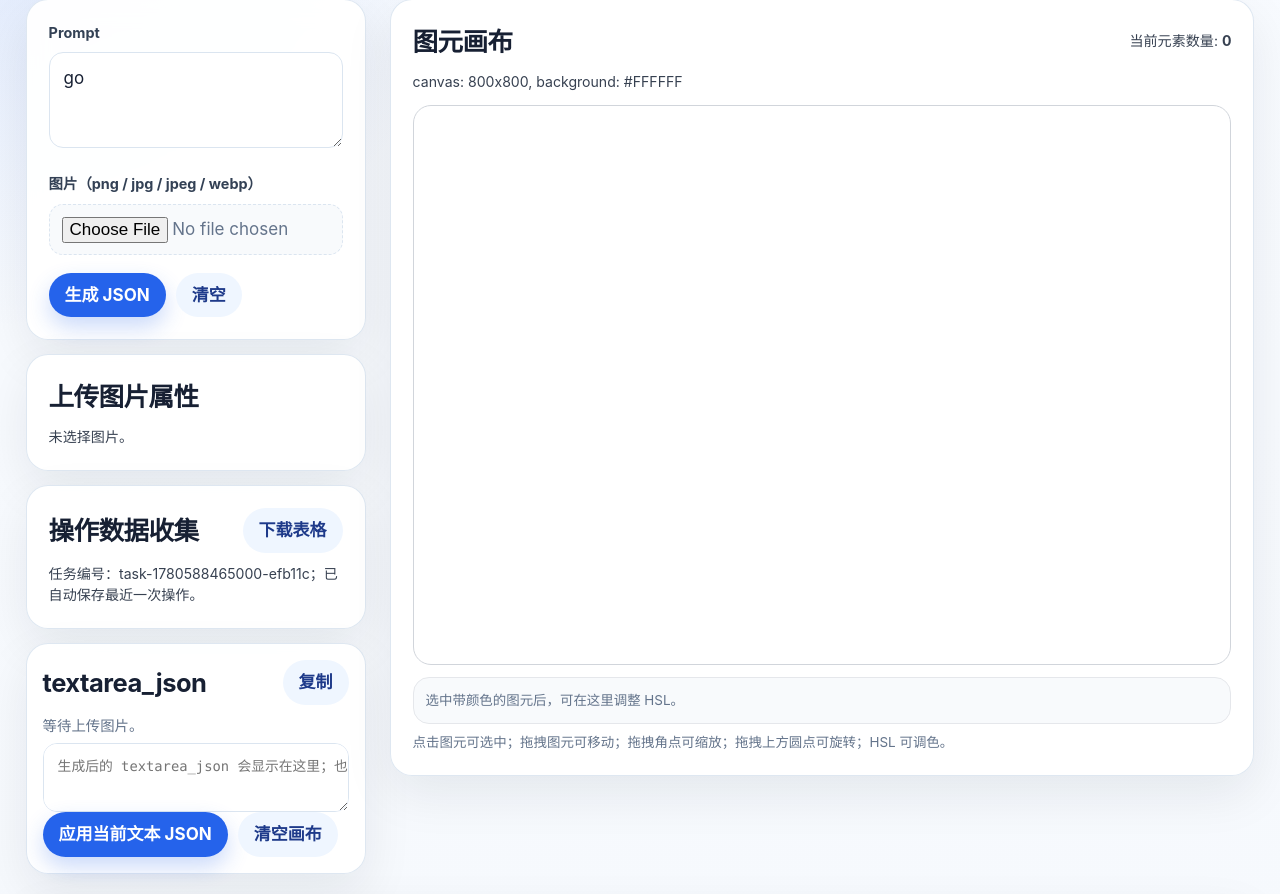
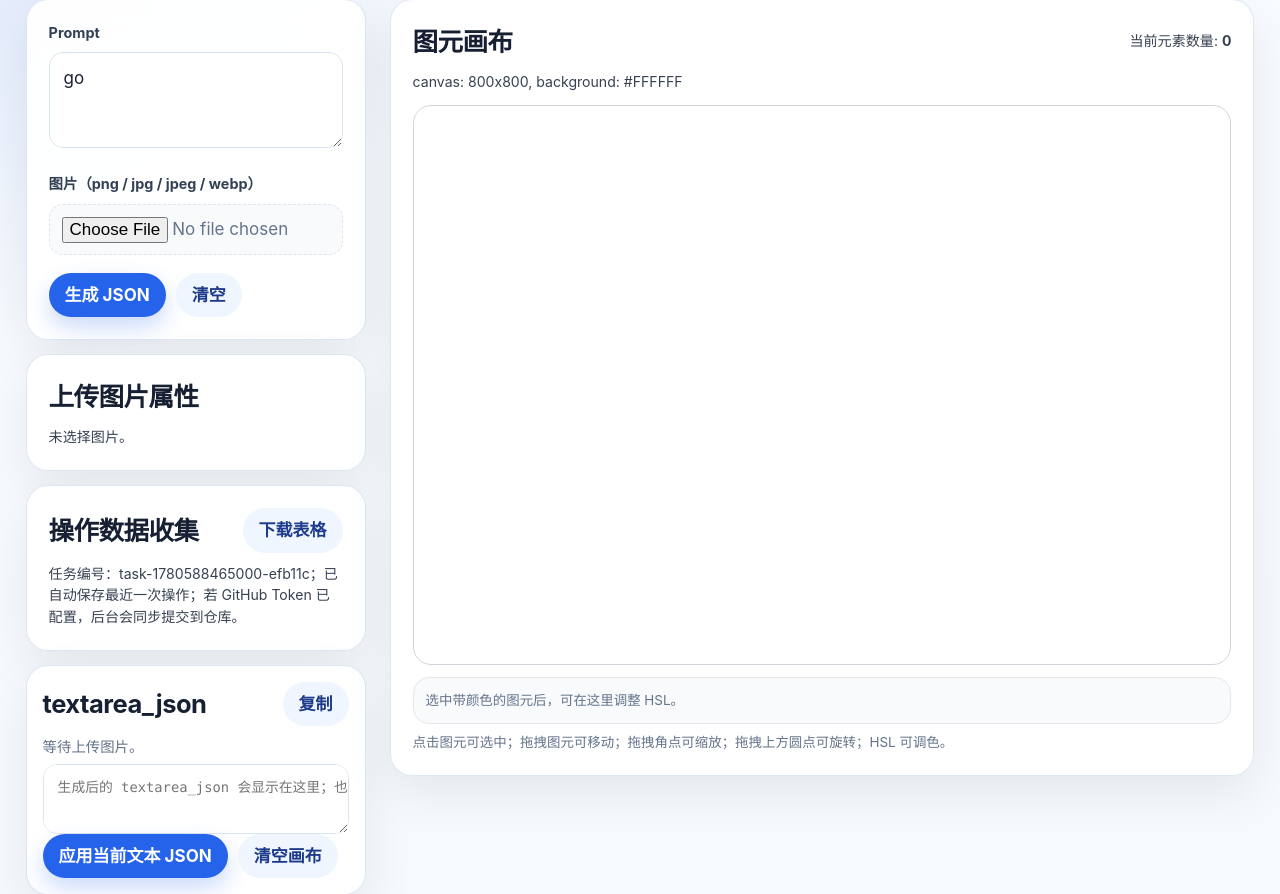
Before and after one commit to yangyanghu719-pixel/color-agent-plugins, a FastAPI app: page /aliyun-app-chat-test in a window 1280 px wide. Shown: the part 182-1076 px from the top of the page. Run offline with FastAPI, Linux system fonts and the light colour scheme; some libraries are stand-ins or nearby versions.

Commit message:
Add GitHub operation artifact sync

```diff
--- a/app/main.py
+++ b/app/main.py
@@ -6,11 +6,14 @@ from datetime import datetime, timezone
 import json
 import logging
 import mimetypes
+import os
 import re
 import threading
 import urllib.parse
 from uuid import uuid4
 from typing import Any
+
+import requests
 
 from fastapi import FastAPI, File, Form, HTTPException, UploadFile
 from fastapi.responses import FileResponse, HTMLResponse, JSONResponse
@@ -55,13 +58,19 @@ WORKFLOW_INPUT_DIR = UPLOAD_DIR / "workflow_inputs"
 OPERATION_DATA_DIR = Path("static/operation_data")
 OPERATION_CSV_PATH = OPERATION_DATA_DIR / "aliyun_app_chat_test_operations.csv"
 OPERATION_JSONL_PATH = OPERATION_DATA_DIR / "aliyun_app_chat_test_events.jsonl"
+OPERATION_ARTIFACT_ROOT = OPERATION_DATA_DIR / "github_ready"
 UPLOAD_DIR.mkdir(parents=True, exist_ok=True)
 WORKFLOW_INPUT_DIR.mkdir(parents=True, exist_ok=True)
 OPERATION_DATA_DIR.mkdir(parents=True, exist_ok=True)
+OPERATION_ARTIFACT_ROOT.mkdir(parents=True, exist_ok=True)
 startup_log("upload directories ensured with mkdir only")
 MAX_REFERENCE_IMAGE_BYTES = 10 * 1024 * 1024
 MAX_AB_COMPOSITION_IMAGE_BYTES = 7 * 1024 * 1024
 DATA_URL_PATTERN = re.compile(r"^data:(image/(?:png|jpeg|jpg|webp));base64,(.+)$", re.IGNORECASE | re.DOTALL)
+GITHUB_CONTENTS_API = "https://api.github.com/repos/{repo}/contents/{path}"
+DEFAULT_OPERATION_GITHUB_REPO = "yangyanghu719-pixel/color-agent-plugins"
+DEFAULT_OPERATION_GITHUB_BRANCH = "composition-lab"
+DEFAULT_OPERATION_GITHUB_BASE_DIR = "backend_data_storage"
 
 
 class LazyServiceProxy:
@@ -148,6 +157,108 @@ def truncate_cell(value: Any, max_chars: int = 4000) -> str:
     return text[:max_chars]
 
 
+
+def github_operation_config() -> dict[str, str]:
+    return {
+        "token": os.getenv("GITHUB_OPERATION_TOKEN", "").strip(),
+        "repo": os.getenv("GITHUB_OPERATION_REPO", DEFAULT_OPERATION_GITHUB_REPO).strip(),
+        "branch": os.getenv("GITHUB_OPERATION_BRANCH", DEFAULT_OPERATION_GITHUB_BRANCH).strip(),
+        "base_dir": os.getenv("GITHUB_OPERATION_BASE_DIR", DEFAULT_OPERATION_GITHUB_BASE_DIR).strip().strip("/"),
+    }
+
+
+def safe_github_path_part(value: str) -> str:
+    cleaned = re.sub(r"[^0-9A-Za-z_\-\u4e00-\u9fff]+", "_", value).strip("_")
+    return cleaned or "未命名"
+
+
+def timestamp_file_prefix(value: str | None = None) -> str:
+    text = (value or utc_now_iso()).replace(":", "-").replace("+", "Z")
+    return re.sub(r"[^0-9A-Za-z_.\-]+", "-", text)
+
+
+def task_artifact_folder(task_id: str) -> str:
+    return f"上传照片_{safe_github_path_part(task_id)}"
+
+
+def github_contents_url(repo: str, repo_path: str) -> str:
+    return GITHUB_CONTENTS_API.format(repo=repo, path=urllib.parse.quote(repo_path, safe="/"))
+
+
+def github_put_file(repo_path: str, content: bytes, commit_message: str) -> dict[str, Any]:
+    config = github_operation_config()
+    if not config["token"]:
+        return {"enabled": False, "message": "未配置 GITHUB_OPERATION_TOKEN，已仅保存到服务器本地临时目录"}
+    url = github_contents_url(config["repo"], repo_path)
+    headers = {
+        "Authorization": f"Bearer {config['token']}",
+        "Accept": "application/vnd.github+json",
+        "X-GitHub-Api-Version": "2022-11-28",
+    }
+    params = {"ref": config["branch"]}
+    payload: dict[str, Any] = {
+        "message": commit_message,
+        "content": base64.b64encode(content).decode("ascii"),
+        "branch": config["branch"],
+    }
+    try:
+        existing = requests.get(url, headers=headers, params=params, timeout=20)
+        if existing.status_code == 200:
+            sha = existing.json().get("sha")
+            if sha:
+                payload["sha"] = sha
+        elif existing.status_code not in {404, 422}:
+            return {"enabled": True, "ok": False, "status_code": existing.status_code, "message": existing.text[:500]}
+        response = requests.put(url, headers=headers, json=payload, timeout=30)
+        return {"enabled": True, "ok": 200 <= response.status_code < 300, "status_code": response.status_code, "repo_path": repo_path, "message": response.text[:500]}
+    except requests.RequestException as exc:
+        return {"enabled": True, "ok": False, "repo_path": repo_path, "message": str(exc)}
+
+
+
+
+def sync_operation_table_to_github(commit_message: str) -> dict[str, Any]:
+    config = github_operation_config()
+    if not config["token"] or not OPERATION_CSV_PATH.exists():
+        return {"enabled": bool(config["token"]), "ok": False, "message": "CSV 不存在或未配置 GitHub Token"}
+    repo_path = f"{config['base_dir']}/后台数据表格/aliyun_app_chat_test_operations.csv".strip("/")
+    return github_put_file(repo_path, OPERATION_CSV_PATH.read_bytes(), commit_message)
+
+def should_delete_local_after_github_sync(github_result: dict[str, Any]) -> bool:
+    if not github_result.get("enabled") or not github_result.get("ok"):
+        return False
+    value = os.getenv("GITHUB_OPERATION_DELETE_LOCAL_AFTER_SYNC", "true").strip().lower()
+    return value not in {"0", "false", "no", "off"}
+
+def write_operation_artifact(task_id: Any | None, relative_path: str, content: bytes | str, commit_message: str) -> dict[str, Any]:
+    task_key = safe_task_id(task_id)
+    content_bytes = content.encode("utf-8") if isinstance(content, str) else content
+    local_path = OPERATION_ARTIFACT_ROOT / task_artifact_folder(task_key) / relative_path
+    local_path.parent.mkdir(parents=True, exist_ok=True)
+    local_path.write_bytes(content_bytes)
+    config = github_operation_config()
+    repo_path = f"{config['base_dir']}/{task_artifact_folder(task_key)}/{Path(relative_path).as_posix()}".strip("/")
+    github_result = github_put_file(repo_path, content_bytes, commit_message)
+    if should_delete_local_after_github_sync(github_result):
+        local_path.unlink(missing_ok=True)
+    return {"task_id": task_key, "local_path": str(local_path), "repo_path": repo_path, "github": github_result}
+
+
+def write_operation_text_artifact(task_id: Any | None, relative_path: str, text: str, commit_message: str) -> dict[str, Any]:
+    return write_operation_artifact(task_id, relative_path, text, commit_message)
+
+
+def comparison_image_artifact_path(kind: str, slot: str, ext: str) -> str:
+    folder = "任务2_色彩比较" if kind == "color" else "任务1_构图比较"
+    label = "图片A" if slot.upper() == "A" else "图片B"
+    return f"{folder}/{label}{ext}"
+
+
+def comparison_analysis_artifact_path(kind: str) -> str:
+    if kind == "color":
+        return "任务2_色彩比较/色彩对比分析文本.txt"
+    return "任务1_构图比较/构图对比分析文本.txt"
+
 def read_operation_rows() -> dict[str, dict[str, str]]:
     if not OPERATION_CSV_PATH.exists():
         return {}
@@ -187,6 +298,17 @@ def record_aliyun_app_operation(task_id: Any | None, event_type: str, event_labe
         }
         with OPERATION_JSONL_PATH.open("a", encoding="utf-8") as file_obj:
             file_obj.write(json.dumps(event_payload, ensure_ascii=False) + "\n")
+    event_json = json.dumps(event_payload, ensure_ascii=False, indent=2)
+    event_path = f"事件流水/{timestamp_file_prefix(now)}_{safe_github_path_part(event_type)}.json"
+    write_operation_text_artifact(task_key, event_path, event_json, f"Record {event_type} for {task_key}")
+    latest_row = {column: rows[task_key].get(column, "") for column in OPERATION_TABLE_COLUMNS}
+    write_operation_text_artifact(
+        task_key,
+        "当前任务汇总.json",
+        json.dumps(latest_row, ensure_ascii=False, indent=2),
+        f"Update operation summary for {task_key}",
+    )
+    sync_operation_table_to_github(f"Update Aliyun app operation CSV after {event_type} for {task_key}")
     return task_key
 
 
@@ -436,6 +558,12 @@ async def aliyun_app_chat_test_send(
         prompt=(prompt or "").strip() or "go",
         manual_uploaded_image=public_image_url,
     )
+    write_operation_artifact(
+        task_key,
+        f"手动上传的图片{ext}",
+        content,
+        f"Save manual upload for {task_key}",
+    )
     result = await run_in_threadpool(
         get_aliyun_app_chat_test_service().call,
         public_image_url,
@@ -447,6 +575,12 @@ async def aliyun_app_chat_test_send(
     body["task_id"] = task_key
     if result.ok:
         record_aliyun_app_operation(task_key, "ai_generation", "智能体分析得到原始图元", ai_raw_image=result.textarea_json)
+        write_operation_text_artifact(
+            task_key,
+            "分析后的原始图元/textarea_json.json",
+            result.textarea_json,
+            f"Save AI raw elements for {task_key}",
+        )
     else:
         record_aliyun_app_operation(task_key, "ai_generation_failed", result.message or result.error)
     status_code = 200 if result.ok else 502
@@ -489,6 +623,12 @@ async def aliyun_app_chat_test_save_composition_image(payload: dict[str, Any]):
         f"保存{comparison_kind}图 {slot}",
         **{image_column_prefix + slot.lower(): aliyun_app_chat_test_public_workflow_url(save_name)},
     )
+    write_operation_artifact(
+        task_key,
+        comparison_image_artifact_path(comparison_kind, slot, ext),
+        content,
+        f"Save {comparison_kind} image {slot} for {task_key}",
+    )
     return {
         "ok": True,
         "message": f"图 {slot} 已保存",
@@ -511,7 +651,14 @@ async def aliyun_app_chat_test_analyze_ab(payload: dict[str, Any]):
         return JSONResponse(status_code=400, content={"ok": False, "message": "A/B 图片 URL 必须来自当前页面保存的公网图片"})
     task_key = safe_task_id(payload.get("task_id"))
     result = await run_in_threadpool(get_aliyun_app_chat_test_service().analyze_composition_ab, image_a_url, image_b_url)
-    record_aliyun_app_operation(task_key, "composition_analysis", "构图分析结果", composition_analysis_result=result.analysis if result.ok else result.message)
+    analysis_text = result.analysis if result.ok else result.message
+    record_aliyun_app_operation(task_key, "composition_analysis", "构图分析结果", composition_analysis_result=analysis_text)
+    write_operation_text_artifact(
+        task_key,
+        comparison_analysis_artifact_path("composition"),
+        analysis_text,
+        f"Save composition analysis for {task_key}",
+    )
     status_code = 200 if result.ok else 502
     if result.upstream_status is None and result.upstream_debug.get("error_message") == "缺少环境变量: ALIYUN_API_KEY":
         status_code = 503
@@ -530,7 +677,14 @@ async def aliyun_app_chat_test_analyze_ab_color(payload: dict[str, Any]):
         return JSONResponse(status_code=400, content={"ok": False, "message": "A/B 图片 URL 必须来自当前页面保存的公网图片"})
     task_key = safe_task_id(payload.get("task_id"))
     result = await run_in_threadpool(get_aliyun_app_chat_test_service().analyze_color_ab, image_a_url, image_b_url)
-    record_aliyun_app_operation(task_key, "color_analysis", "色彩分析结果", color_analysis_result=result.analysis if result.ok else result.message)
+    analysis_text = result.analysis if result.ok else result.message
+    record_aliyun_app_operation(task_key, "color_analysis", "色彩分析结果", color_analysis_result=analysis_text)
+    write_operation_text_artifact(
+        task_key,
+        comparison_analysis_artifact_path("color"),
+        analysis_text,
+        f"Save color analysis for {task_key}",
+    )
     status_code = 200 if result.ok else 502
     if result.upstream_status is None and result.upstream_debug.get("error_message") == "缺少环境变量: ALIYUN_API_KEY":
         status_code = 503
--- a/app/templates/aliyun_app_chat_test.html
+++ b/app/templates/aliyun_app_chat_test.html
@@ -463,7 +463,7 @@
             <h2>操作数据收集</h2>
             <button id="downloadOperationCsvBtn" type="button">下载表格</button>
           </div>
-          <div id="operationLogStatus" class="meta">后台会按任务编号持续记录上传、生成、保存 A/B、分析和主要按钮操作。</div>
+          <div id="operationLogStatus" class="meta">后台会按任务编号持续记录上传、生成、保存 A/B、分析和主要按钮操作；如服务器配置 GITHUB_OPERATION_TOKEN，会同步提交到 GitHub composition-lab 分支的 backend_data_storage 文件夹。</div>
         </section>
 
         <section class="card result" aria-labelledby="resultTitle">
@@ -639,7 +639,7 @@
         });
         const data = await response.json();
         if (data.task_id) currentTaskId = data.task_id;
-        updateOperationLogStatus('已自动保存最近一次操作。');
+        updateOperationLogStatus('已自动保存最近一次操作；若 GitHub Token 已配置，后台会同步提交到仓库。');
       } catch (error) {
         updateOperationLogStatus('当前操作暂未写入后台，请稍后重试。');
       }
```
Also changed, not shown: tests/test_aliyun_app_chat_test.py (+47 -0 lines), 1 other file.
